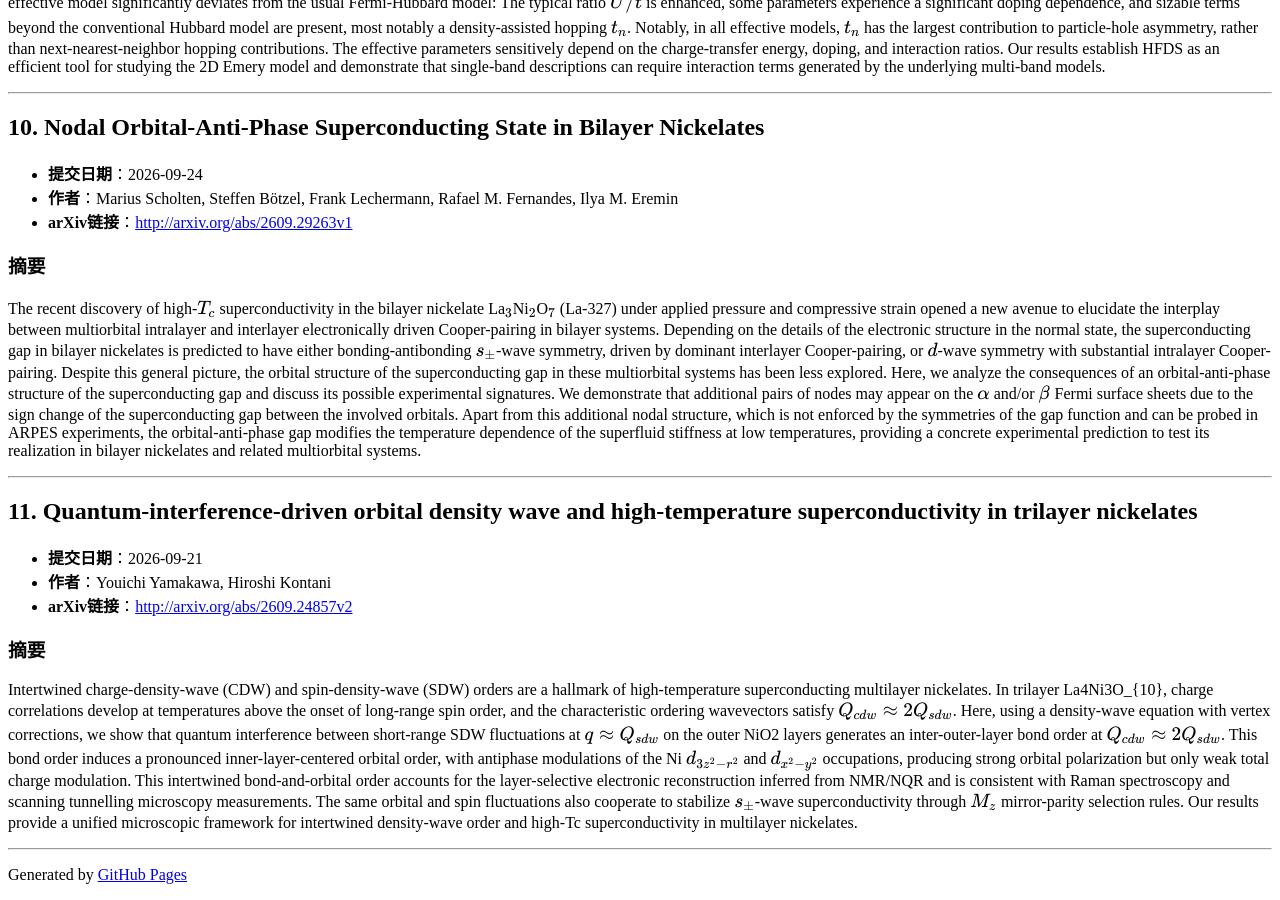
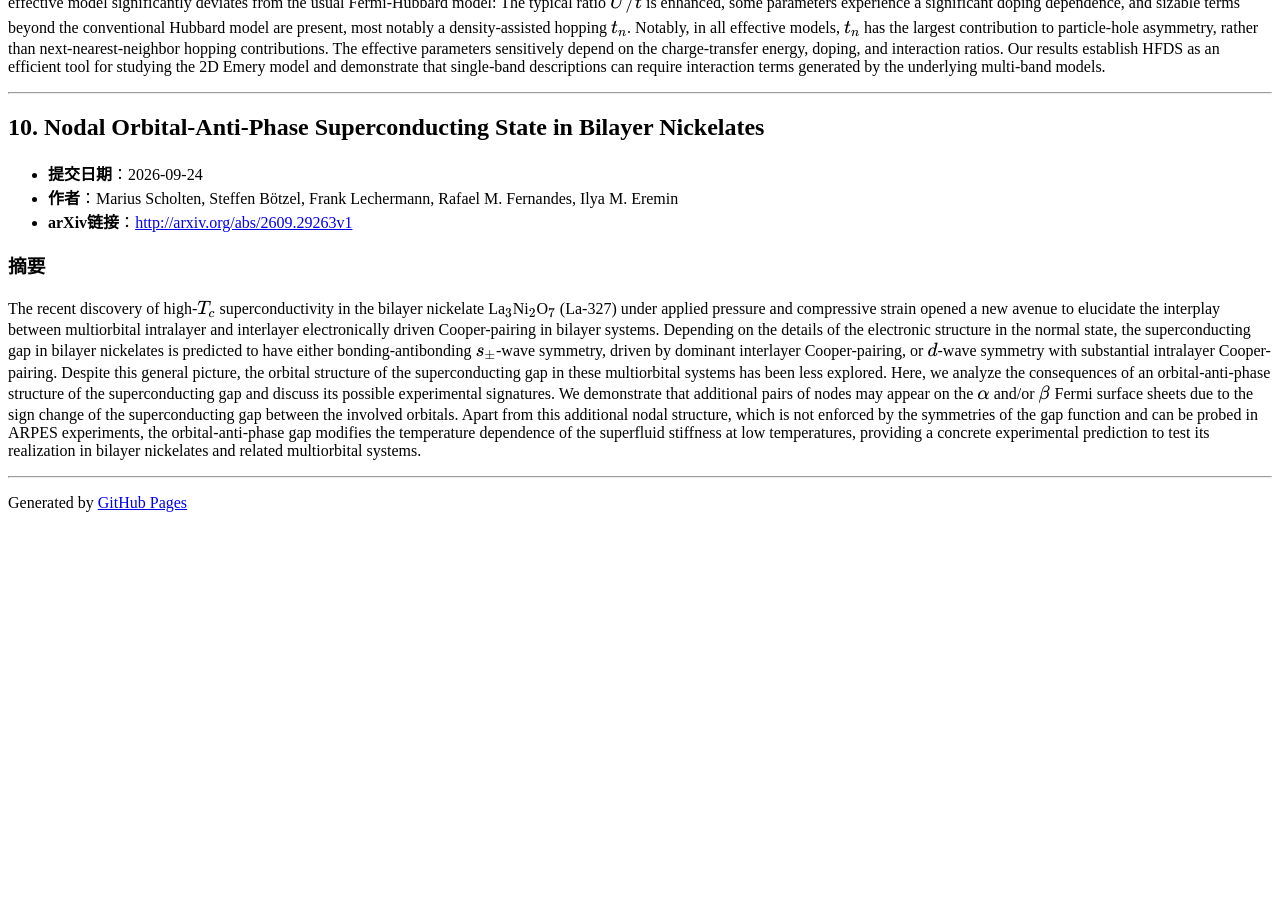
Before and after one commit to yangke25491/daily-arxiv-nickelate_superconductivity, a Jekyll site: the page built from docs/index.md, in a window 1280 px wide and 900 px high, scrolled down 3535 px. Built offline with Jekyll 4.4.1, drawn with Linux system fonts in a browser that asks for light colours; after the commit the page ends 4063 px from its top, so only the background shows below that; some of the changed text lies outside the part shown.

Commit message:
Automated update: arXiv papers

```diff
--- a/docs/index.md
+++ b/docs/index.md
@@ -5,8 +5,8 @@ title: 镍酸盐超导论文
 
 # 凝聚态物理-镍酸盐高温超导相关论文
 
-> 检索时间范围：**2026-09-21 至 2026-10-21**
-> 数据检索到 **11** 篇相关论文，按提交时间降序排列
+> 检索时间范围：**2026-09-22 至 2026-10-22**
+> 数据检索到 **10** 篇相关论文，按提交时间降序排列
 
 ---
 
@@ -119,14 +119,3 @@ Understanding the physics underlying high-temperature superconductivity in cupra
 The recent discovery of high-$T\_c$ superconductivity in the bilayer nickelate La${}\_3$Ni${}\_2$O${}\_7$ (La-327) under applied pressure and compressive strain opened a new avenue to elucidate the interplay between multiorbital intralayer and interlayer electronically driven Cooper-pairing in bilayer systems. Depending on the details of the electronic structure in the normal state, the superconducting gap in bilayer nickelates is predicted to have either bonding-antibonding $s\_{\pm}$-wave symmetry, driven by dominant interlayer Cooper-pairing, or $d$-wave symmetry with substantial intralayer Cooper-pairing. Despite this general picture, the orbital structure of the superconducting gap in these multiorbital systems has been less explored. Here, we analyze the consequences of an orbital-anti-phase structure of the superconducting gap and discuss its possible experimental signatures. We demonstrate that additional pairs of nodes may appear on the $α$ and/or $β$ Fermi surface sheets due to the sign change of the superconducting gap between the involved orbitals. Apart from this additional nodal structure, which is not enforced by the symmetries of the gap function and can be probed in ARPES experiments, the orbital-anti-phase gap modifies the temperature dependence of the superfluid stiffness at low temperatures, providing a concrete experimental prediction to test its realization in bilayer nickelates and related multiorbital systems.
 
 ---
-
-## 11. Quantum-interference-driven orbital density wave and high-temperature superconductivity in trilayer nickelates
-
-- **提交日期**：2026-09-21
-- **作者**：Youichi Yamakawa, Hiroshi Kontani
-- **arXiv链接**：[http://arxiv.org/abs/2609.24857v2](http://arxiv.org/abs/2609.24857v2)
-
-### 摘要
-Intertwined charge-density-wave (CDW) and spin-density-wave (SDW) orders are a hallmark of high-temperature superconducting multilayer nickelates. In trilayer La4Ni3O\_\{10\}, charge correlations develop at temperatures above the onset of long-range spin order, and the characteristic ordering wavevectors satisfy $Q\_{cdw} \approx 2Q\_{sdw}$. Here, using a density-wave equation with vertex corrections, we show that quantum interference between short-range SDW fluctuations at $q \approx Q\_{sdw}$ on the outer NiO2 layers generates an inter-outer-layer bond order at $Q\_{cdw} \approx 2 Q\_{sdw}$. This bond order induces a pronounced inner-layer-centered orbital order, with antiphase modulations of the Ni $d\_{3z^2-r^2}$ and $d\_{x^2-y^2}$ occupations, producing strong orbital polarization but only weak total charge modulation. This intertwined bond-and-orbital order accounts for the layer-selective electronic reconstruction inferred from NMR/NQR and is consistent with Raman spectroscopy and scanning tunnelling microscopy measurements. The same orbital and spin fluctuations also cooperate to stabilize $s\_{\pm}$-wave superconductivity through $M\_z$ mirror-parity selection rules. Our results provide a unified microscopic framework for intertwined density-wave order and high-Tc superconductivity in multilayer nickelates.
-
----
```
